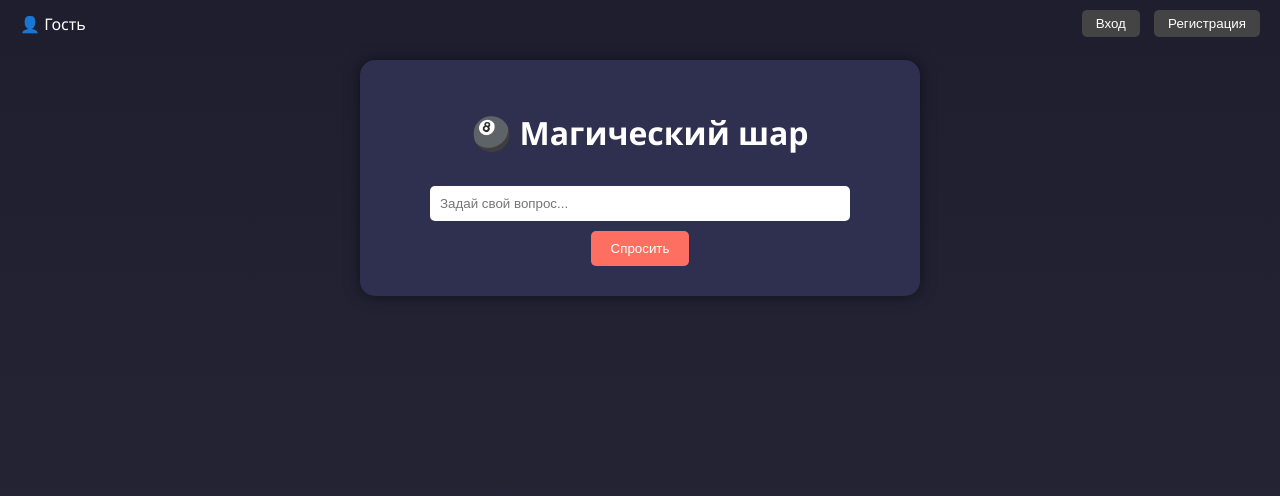
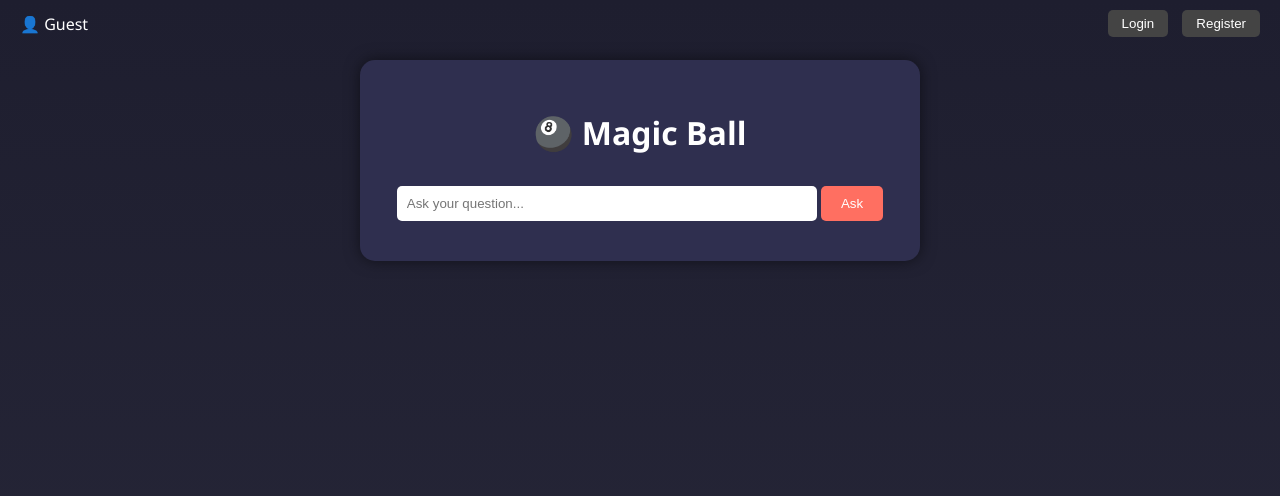
Before and after one commit to FireFang5/magic-ball, a Flask app: page / in a window 1280 px wide. Shown: the top 496 px of the page. Run offline with Flask 3, Linux system fonts and the light colour scheme; some libraries are stand-ins or nearby versions.

Commit message:
UI translation + Dockerfile update

```diff
--- a/templates/index.html
+++ b/templates/index.html
@@ -2,7 +2,7 @@
 <html lang="ru">
 <head>
     <meta charset="UTF-8">
-    <title>Магический Шар</title>
+    <title>Magic Ball</title>
     <link rel="stylesheet" href="{{ url_for('static', filename='style.css') }}">
 </head>
 <body>
@@ -11,27 +11,27 @@
     {% if 'user' in session %}
         👤 {{ session['user'] }} |
         <form method="get" action="/logout" style="display:inline;">
-    <button class="logout-btn">Выйти</button>
+    <button class="logout-btn">Logout</button>
 </form>
     {% else %}
-        👤 Гость
+        👤 Guest
     {% endif %}
 </div>
     <div class="auth-buttons">
-        <button onclick="openLogin()">Вход</button>
-        <button onclick="openRegister()">Регистрация</button>
+        <button onclick="openLogin()">Login</button>
+        <button onclick="openRegister()">Register</button>
     </div>
 </div>
     <div class="container">
-        <h1>🎱 Магический шар</h1>
+        <h1>🎱 Magic Ball</h1>
         <form method="get" action="/">
-            <input type="text" name="q" placeholder="Задай свой вопрос..." required>
-            <button type="submit">Спросить</button>
+            <input type="text" name="q" placeholder="Ask your question..." required>
+            <button type="submit">Ask</button>
         </form>
         {% if question %}
             <div class="result">
-                <p><strong>Ты спросил:</strong> {{ question }}</p>
-                <p><strong>Ответ шара:</strong> {{ answer }}</p>
+                <p><strong>You asked:</strong> {{ question }}</p>
+                <p><strong>Ball's answer:</strong> {{ answer }}</p>
             </div>
         {% endif %}
     </div>
@@ -50,7 +50,7 @@
         <form method="post" action="/register">
             <input type="text" name="username" placeholder="Имя пользователя" required><br>
             <input type="password" name="password" placeholder="Пароль" required><br>
-            <button type="submit">Зарегистрироваться</button>
+            <button type="submit">Sign up</button>
         </form>
     </div>
 </div>
@@ -62,7 +62,7 @@
         <form method="post" action="/login">
             <input type="text" name="username" placeholder="Имя пользователя" required><br>
             <input type="password" name="password" placeholder="Пароль" required><br>
-            <button type="submit">Войти</button>
+            <button type="submit">Login</button>
         </form>
     </div>
 </div>
@@ -90,7 +90,7 @@ window.onclick = function(event) {
 </script>
 {% if history %}
         <div class="history">
-            <h3>📜 История вопросов</h3>
+            <h3>📜 Question History</h3>
             <ul>
                 {% for q, a in history %}
                     <li><em>{{ q }}</em> → {{ a }}</li>
```
Also changed, not shown: 1 other file.
